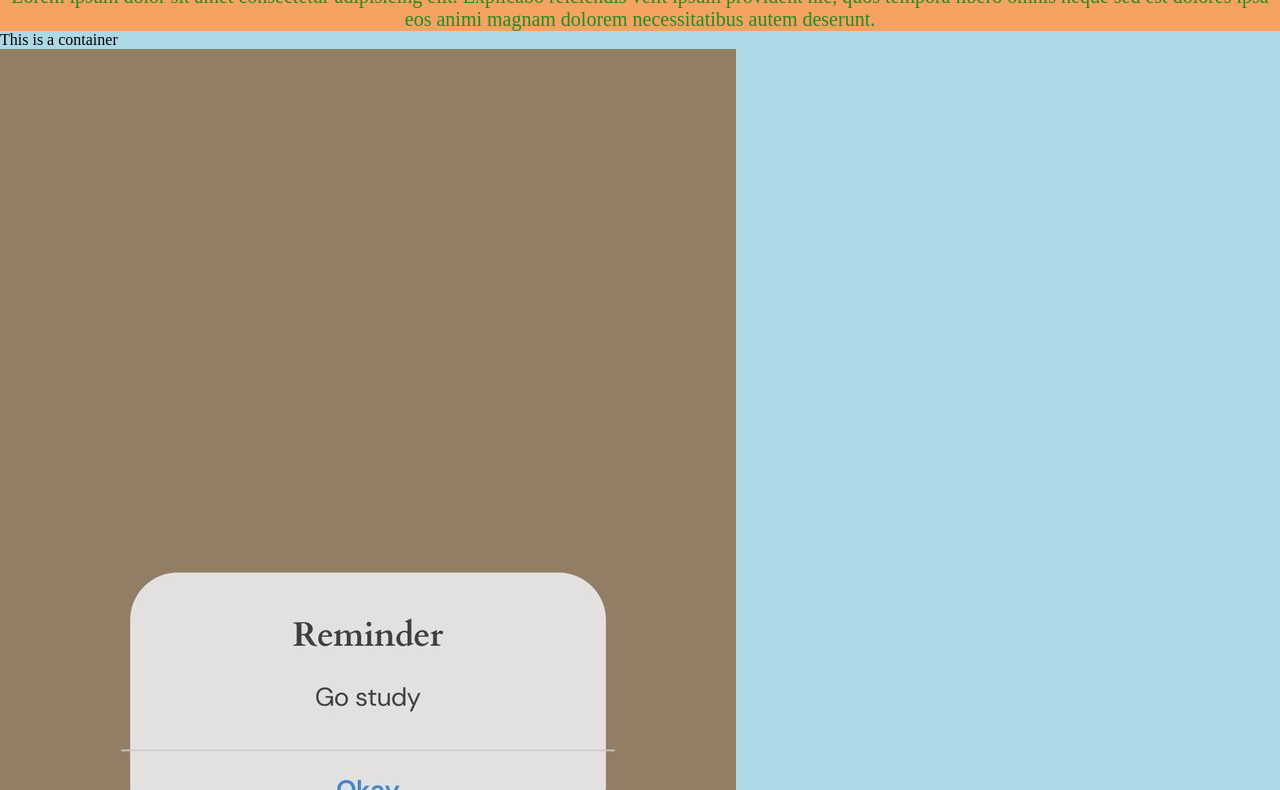
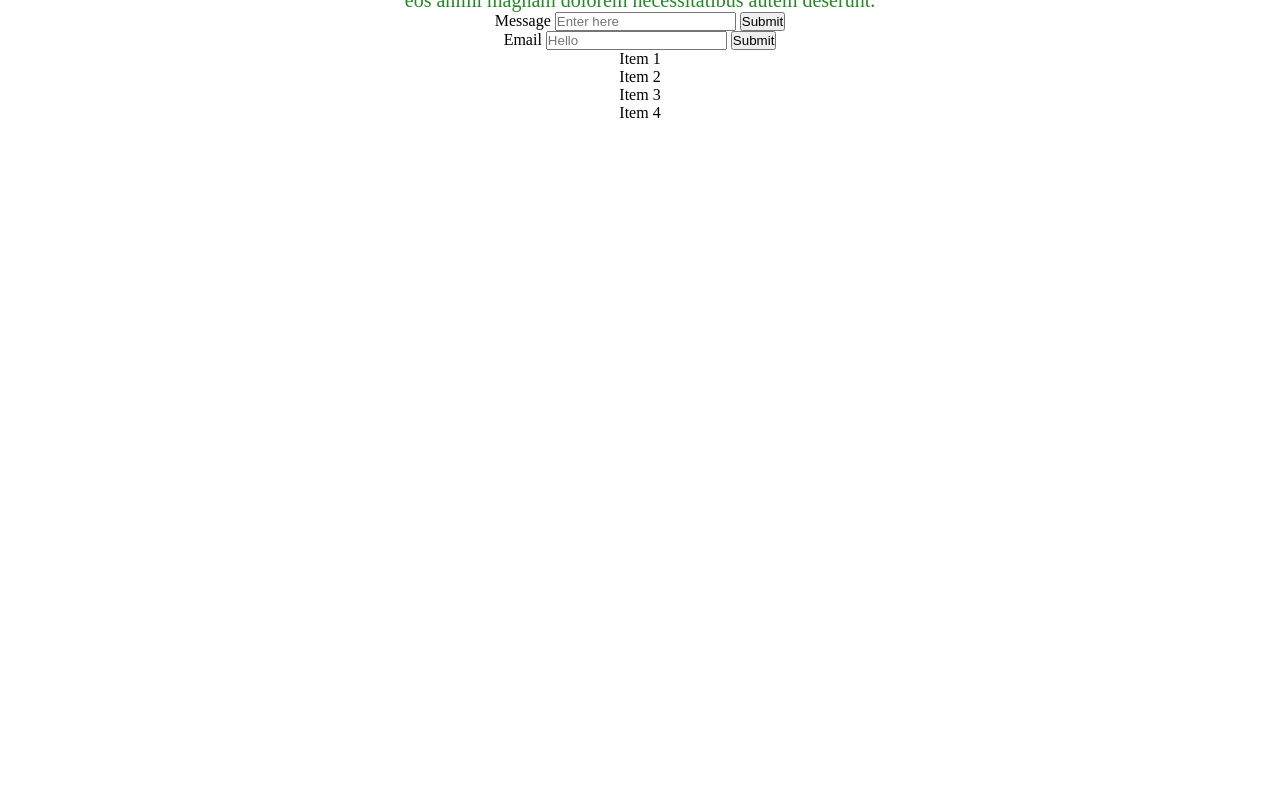
Before and after one commit to Ghising-Palsang/JavaScript-Review, a plain HTML site: page index.html in a window 1280 px wide. Shown: the part 249-1039 px from the top of the page. After the commit the page ends 800 px from the top, so only its background shows below. Drawn offline with Linux system fonts and the light colour scheme.

Commit message:
Evt Owari

```diff
--- a/app.js
+++ b/app.js
@@ -1,40 +1,114 @@
-// =========== DOM ===============
-let bdy = document.querySelector("body");
-let adt = document.querySelector(".article-DOM-title")
-let btn = document.createElement("button");
-const newDiv = document.createElement("div");
-const newImg = document.createElement("img");
+
+// =========== Event Handling ===============
+
+const bdy = document.querySelector("body");
+const hloTitle = document.querySelector(".article-DOM-title");
+const placeHolder = document.querySelector(".article-form-placeholder");
+const form = document.querySelector(".article-form");
+const ul = document.getElementById("list");
+
+// hloTitle.addEventListener("mousemove",()=>{
+//     hloTitle.style.color = "red";
+// })
+
+hloTitle.addEventListener("mousemove",()=>{
+    hloTitle.style.color = "forestgreen";
+})
+
+placeHolder.addEventListener("change",()=>{
+    placeHolder.style.fontSize = "20px";
+    placeHolder.style.backgroundColor = "forestgreen";
+})
+
+form.addEventListener("submit",()=>{
+    placeHolder.style.backgroundColor = "red";
+})
+
+//==========Note : tagName = elName shown in uppercase in console.
+
+ul.addEventListener("click",(event)=>{
+    if(event.target.tagName.toLowerCase() === "li"){
+        console.log(`You clicked on :${event.target.textContent}`);
+
+    }
+})
 
 
-bdy.style.backgroundColor = "lightblue";
 
 
-adt.innerHTML = "Hello Sekai";
-console.log(adt.tagName);
-console.log(bdy.tagName);
-console.log(adt.textContent);
-// console.log(bdy.textContent);
 
-btn.innerText = "Hello";
-btn.style.backgroundColor = "coral";
 
-document.body.prepend(btn);
 
-newDiv.textContent = "This is a container";
-document.body.appendChild(newDiv);
 
-newImg.style.backgroundColor = "red";
-bdy.appendChild(newImg);
-newImg.src= "imgae.jpeg";
 
-//==============Steps for creating
-//===============Create then append/prepend/after/before
-//=============to remove=> el.remove();
 
-//Q2
-let para = document.querySelector(".article-DOM-body");
-// para.setAttribute("class","newClass");
-para.classList.add("newClass");
+
+
+
+
+
+
+
+
+
+
+
+
+
+
+
+
+
+
+
+
+
+
+
+
+
+
+
+
+
+
+// =========== DOM ===============
+// let bdy = document.querySelector("body");
+// let adt = document.querySelector(".article-DOM-title")
+// let btn = document.createElement("button");
+// const newDiv = document.createElement("div");
+// const newImg = document.createElement("img");
+
+
+// bdy.style.backgroundColor = "lightblue";
+
+
+// adt.innerHTML = "Hello Sekai";
+// console.log(adt.tagName);
+// console.log(bdy.tagName);
+// console.log(adt.textContent);
+// // console.log(bdy.textContent);
+
+// btn.innerText = "Hello";
+// btn.style.backgroundColor = "coral";
+
+// document.body.prepend(btn);
+
+// newDiv.textContent = "This is a container";
+// document.body.appendChild(newDiv);
+
+// newImg.style.backgroundColor = "red";
+// bdy.appendChild(newImg);
+// newImg.src= "imgae.jpeg";
+
+// //==============Steps for creating
+// //===============Create then append/prepend/after/before
+// //=============to remove=> el.remove();
+
+// //Q2
+// let para = document.querySelector(".article-DOM-body");
+// // para.setAttribute("class","newClass");
+// para.classList.add("newClass");
 
 
 
--- a/index.html
+++ b/index.html
@@ -19,6 +19,22 @@
         <article class="article-DOM">
           <h1 class="article-DOM-title">Hello World</h1>
           <p class="article-DOM-body">Lorem ipsum dolor sit amet consectetur adipisicing elit. Explicabo reiciendis velit ipsum provident hic, quos tempora libero omnis neque sed est dolores ipsa eos animi magnam dolorem necessitatibus autem deserunt.</p>
+          <form class="article-form">
+            <label for="text">Message</label>
+            <input type="text" placeholder="Enter here" class=article-form-placeholder>
+            <button type="submit" class="msg-submit">Submit</button>
+            <br>
+            <label for="email">Email</label>
+            <input type="email" name="email" placeholder="Hello">
+            <button type="submit">Submit</button>
+          </form>
+
+          <ul id="list">
+            <li>Item 1</li>
+            <li>Item 2</li>
+            <li>Item 3</li>
+            <li>Item 4</li>
+          </ul>
         </article>
       </main>
     </div>
```
